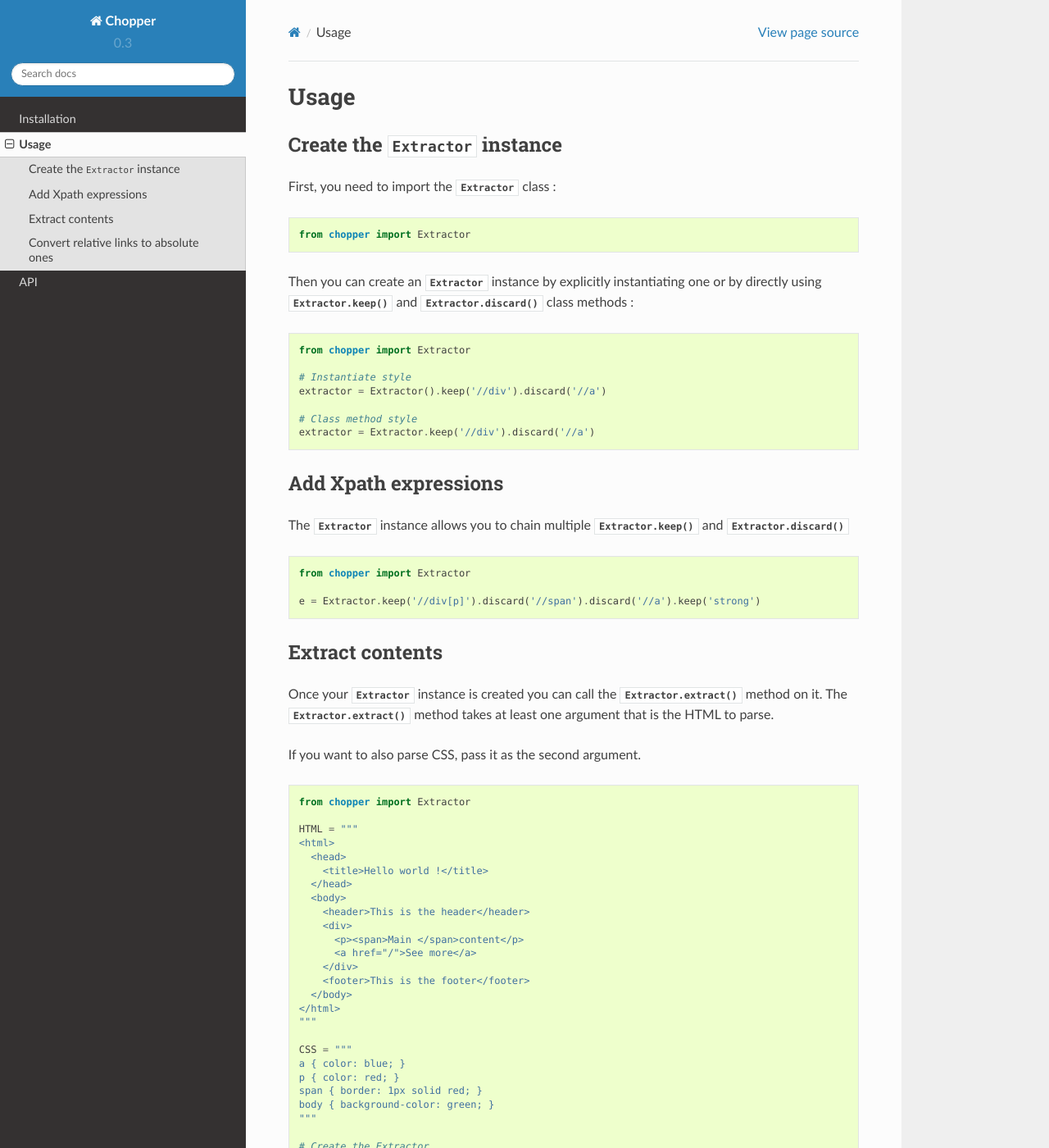
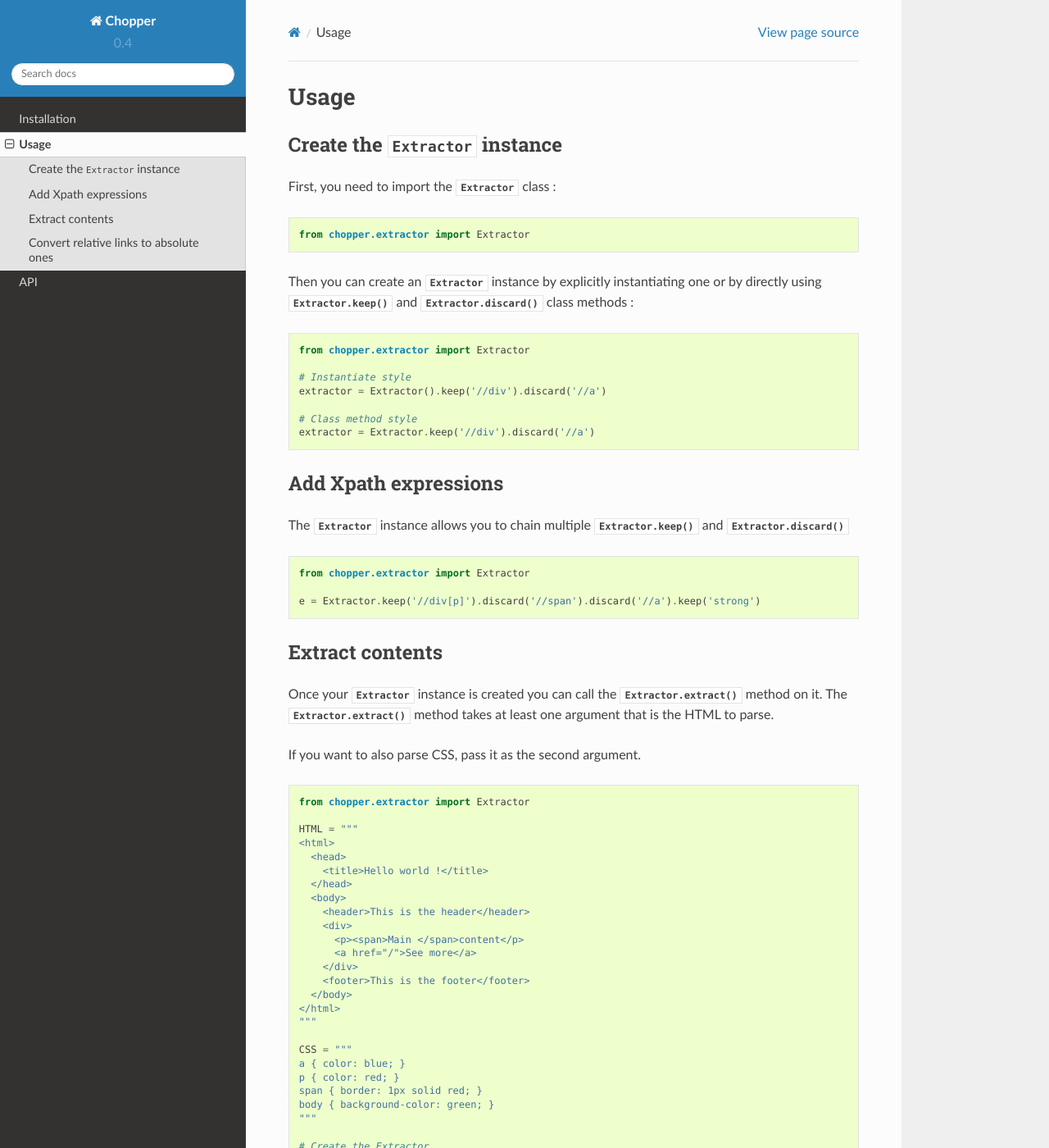
Before and after one commit to jurismarches/chopper, a Sphinx documentation site: the page built from docs/usage.rst, in a window 1280 px wide and 1400 px high. Shown: the whole window at 82% size. Built offline with Sphinx 7.4.7 and the Read the Docs theme 2.0.0, drawn with Linux system fonts in a browser that asks for light colours; some of the changed text lies outside the part shown.

Commit message:
Add version info and rework imports

```diff
--- a/README.rst
+++ b/README.rst
@@ -25,7 +25,7 @@ Quick start
 
 .. code-block:: python
 
-  from chopper import Extractor
+  from chopper.extractor import Extractor
 
   HTML = """
   <html>
--- a/chopper/__init__.py
+++ b/chopper/__init__.py
@@ -1 +1,3 @@
-from .extractor import Extractor
+
+__version__ = '0.4.0'
+__version_info__ = tuple(__version__.split('.'))
--- a/docs/conf.py
+++ b/docs/conf.py
@@ -13,8 +13,11 @@
 # serve to show the default.
 
 import sys
-import os
 import sphinx_rtd_theme
+from os.path import dirname, abspath
+
+# Add the chopper package
+sys.path.insert(0, dirname(dirname(abspath(__file__))))
 
 # If extensions (or modules to document with autodoc) are in another directory,
 # add these directories to sys.path here. If the directory is relative to the
@@ -51,10 +54,14 @@ copyright = u'2014, Jurismarchés'
 # |version| and |release|, also used in various other places throughout the
 # built documents.
 #
+
+from chopper import __version__
+
 # The short X.Y version.
-version = '0.3'
+version = __version__.rpartition('.')[0]
+
 # The full version, including alpha/beta/rc tags.
-release = '0.3.0'
+release = __version__
 
 # The language for content autogenerated by Sphinx. Refer to documentation
 # for a list of supported languages.
--- a/docs/usage.rst
+++ b/docs/usage.rst
@@ -8,14 +8,14 @@ First, you need to import the |extractor| class :
 
 .. code-block:: python
 
-  from chopper import Extractor
+  from chopper.extractor import Extractor
 
 
 Then you can create an |extractor| instance by explicitly instantiating one or by directly using |keep| and |discard| class methods :
 
 .. code-block:: python
 
-  from chopper import Extractor
+  from chopper.extractor import Extractor
 
   # Instantiate style
   extractor = Extractor().keep('//div').discard('//a')
@@ -31,7 +31,7 @@ The |extractor| instance allows you to chain multiple |keep| and |discard|
 
 .. code-block:: python
 
-  from chopper import Extractor
+  from chopper.extractor import Extractor
 
   e = Extractor.keep('//div[p]').discard('//span').discard('//a').keep('strong')
 
@@ -45,7 +45,7 @@ If you want to also parse CSS, pass it as the second argument.
 
 .. code-block:: python
 
-  from chopper import Extractor
+  from chopper.extractor import Extractor
 
   HTML = """
   <html>
@@ -115,7 +115,7 @@ Chopper can also convert relative links to absolute ones. To do so, simply use t
 
 .. code-block:: python
 
-  from chopper import Extractor
+  from chopper.extractor import Extractor
 
   HTML = """
   <html>
--- a/setup.py
+++ b/setup.py
@@ -1,14 +1,15 @@
 # -*- coding: utf-8 -*-
 from setuptools import setup
 
-VERSION = '0.3.0'
+from chopper import __version__
+
 
 with open('README.rst', 'r') as f:
     long_description = f.read()
 
 setup(
     name='chopper',
-    version=VERSION,
+    version=__version__,
     description="Lib to extract html elements by preserving ancestors and cleaning CSS",
     long_description=long_description,
     author=u'Jurismarchés',
```
